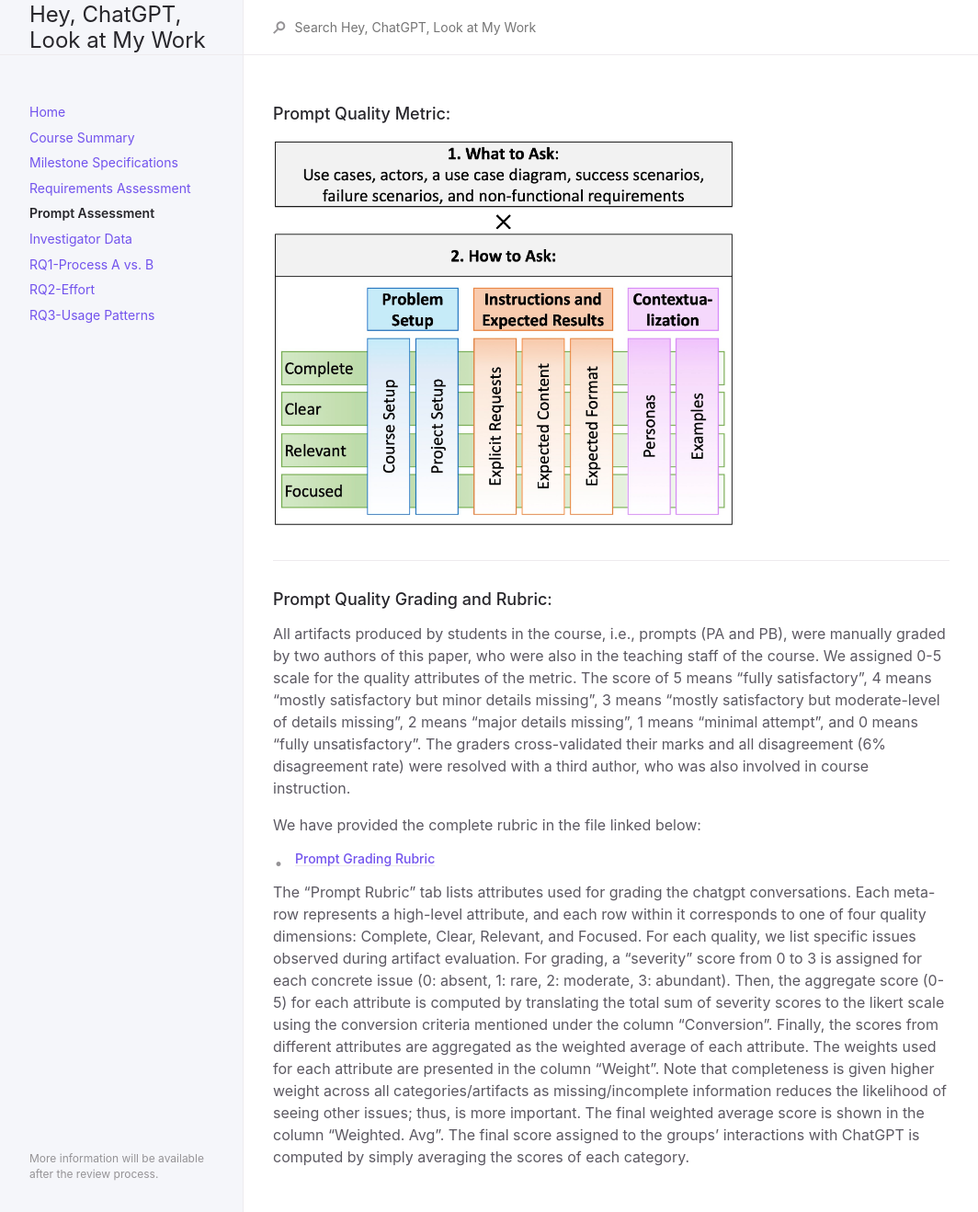
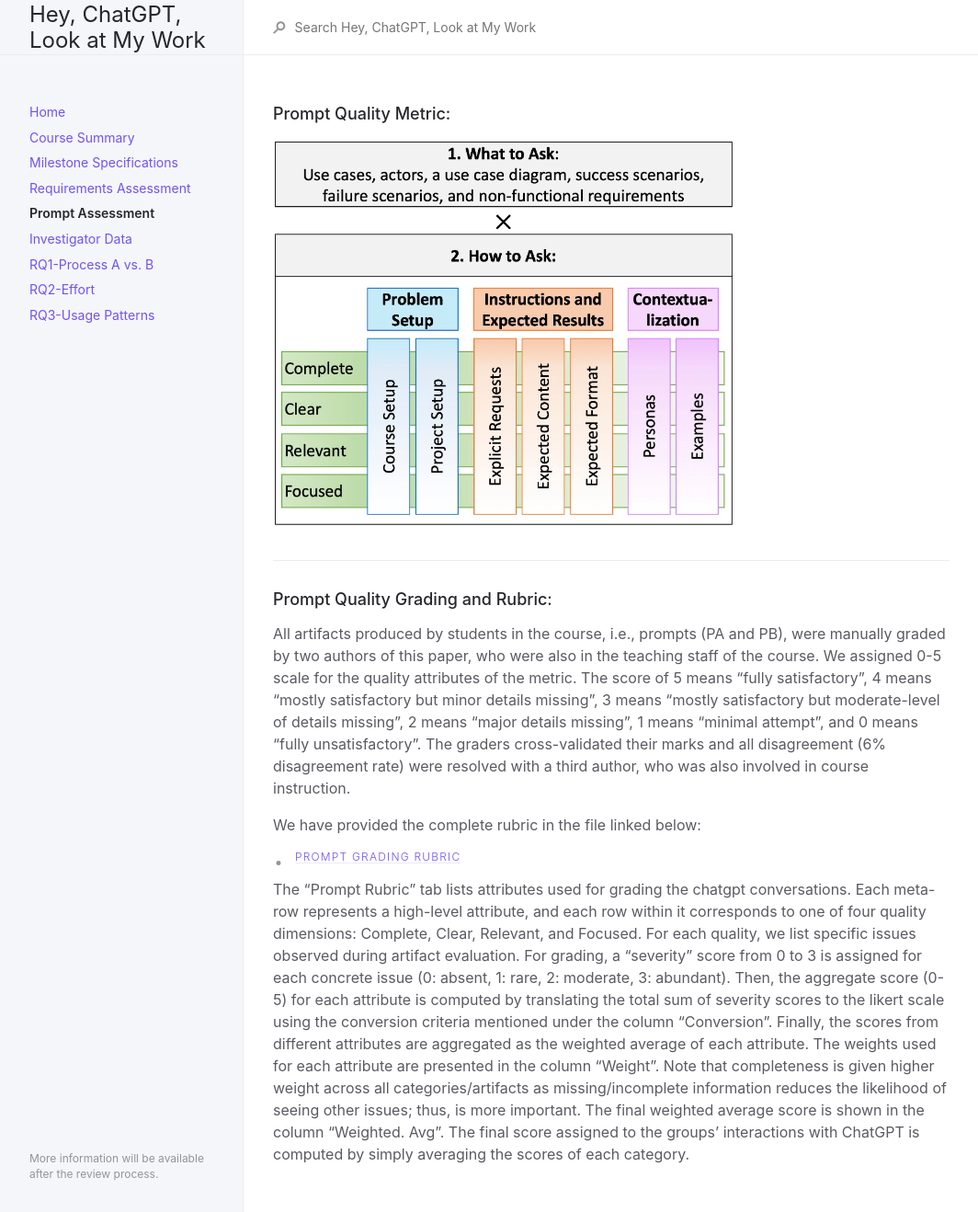
Before and after one commit to anonymousresearcher2020/anonymousresearcher2020.github.io, a Jekyll site: the page built from docs/prompt.md, in a window 1280 px wide. Shown: the whole page at 92% size, without its empty margins (107-1171 px from the left). Built offline with Jekyll 4.4.1, drawn with Linux system fonts in a browser that asks for light colours.

Commit message:
restructuring

```diff
--- a/docs/prompt.md
+++ b/docs/prompt.md
@@ -17,7 +17,7 @@ All artifacts produced by students in the course, i.e., prompts (PA and PB), wer
 
 We have provided the complete rubric in the file linked below:
 
-- ##### [Prompt Grading Rubric](data/RequirementsandPromptRubric.xlsx)
+- #### [Prompt Grading Rubric](data/RequirementsandPromptRubric.xlsx)
 
 The “Prompt Rubric" tab lists attributes used for grading the chatgpt conversations.
 Each meta-row represents a high-level attribute, and each row within it corresponds to one of four quality dimensions: Complete, Clear, Relevant, and Focused.
```
Also changed, not shown: docs/requirement.md (+1 -1 lines).
